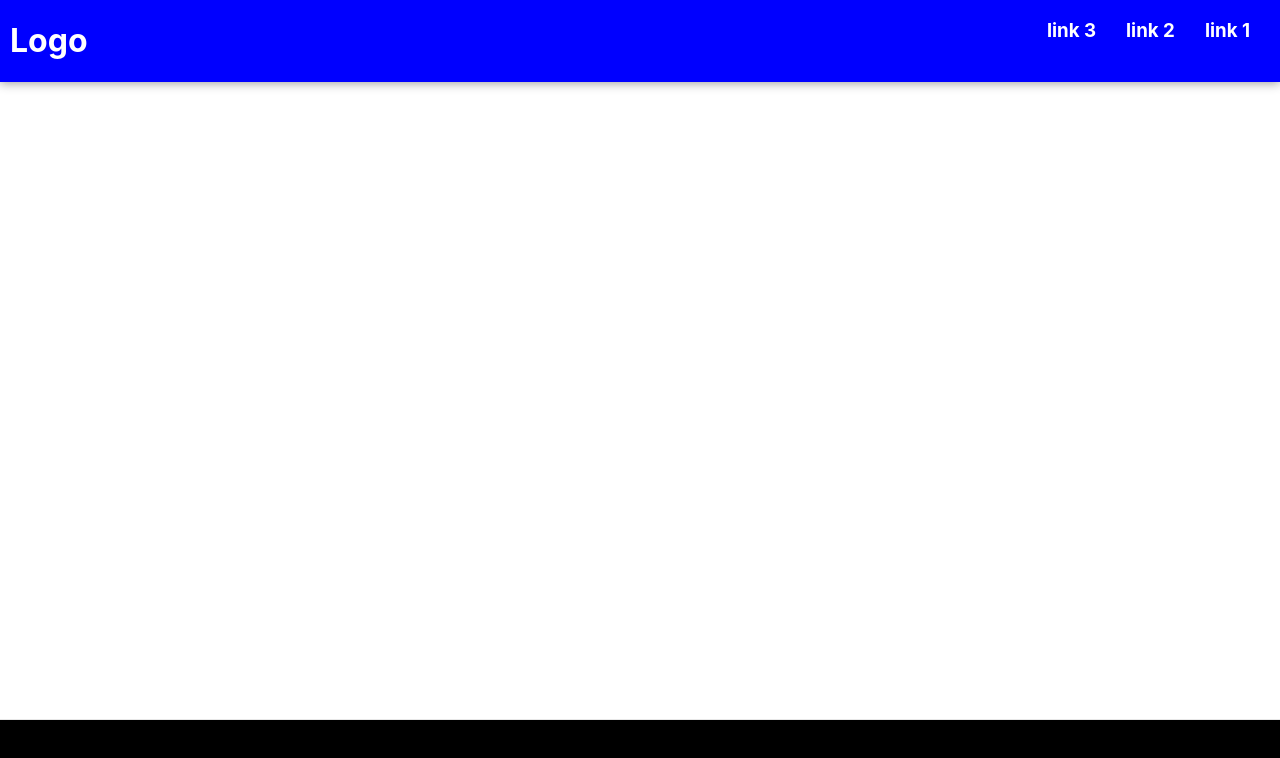
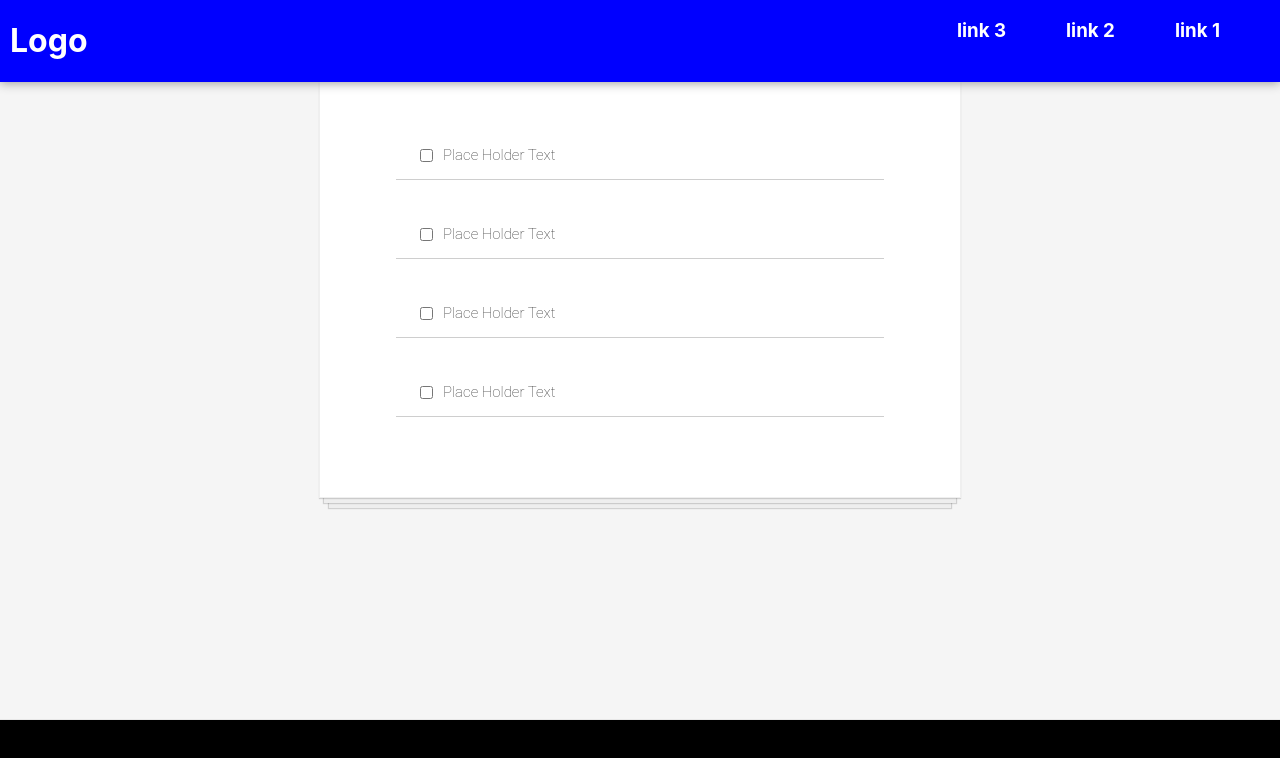
Before and after one commit to cmelby/ReactToDo, a React (Create React App) app in the folder todo/: page / in a window 1280 px wide. Shown: the top 758 px of the page. Built offline with nearby package versions, Linux system fonts and the light colour scheme.

Commit message:
adding stylign to components and split out inputs into their own component

```diff
--- a/todo/src/components/MaintContent/MainContent.js
+++ b/todo/src/components/MaintContent/MainContent.js
@@ -1,14 +1,16 @@
 import React from 'react';
 import "./mainContent.css";
+import Todo from "../Todo/Todo"
 
 
 function MainContent() {
-
     return (
-        <div className="container">
-            <h1>Main content goes here</h1>
+        <div className="toDo">
+            <Todo/>
+            <Todo/>
+            <Todo/>
+            <Todo/>
         </div>
     )
 }
-
 export default MainContent;
--- a/todo/src/components/MaintContent/mainContent.css
+++ b/todo/src/components/MaintContent/mainContent.css
@@ -1,3 +1,26 @@
-.container {
+.toDo {
+
+        background-color: white;
+        margin: auto;
+        width: 50%;
+        display: flex;
+        flex-direction: column;
+        align-items: center;
+        border: 1px solid #efefef;
+        box-shadow:
+        /* The top layer shadow */
+            0 1px 1px rgba(0,0,0,0.15),
+                /* The second layer */
+            0 10px 0 -5px #eee,
+                /* The second layer shadow */
+            0 10px 1px -4px rgba(0,0,0,0.15),
+                /* The third layer */
+            0 20px 0 -10px #eee,
+                /* The third layer shadow */
+            0 20px 1px -9px rgba(0,0,0,0.15);
+        padding: 100px 0px 80px;
 
 }
+body {
+    background-color: whitesmoke;
+}
--- a/todo/src/components/Navbar/navbar.css
+++ b/todo/src/components/Navbar/navbar.css
@@ -2,7 +2,7 @@
 .row {
     width: 100%;
     height: auto;
-    position: absolute;
+    position: fixed;
     background-color: blue;
     box-shadow: 0px 1px 10px #999;
 }
@@ -17,5 +17,5 @@
 h3 {
     float: right;
     color: white;
-    margin-right: 30px;
+    margin-right: 60px;
 }
--- /dev/null
+++ b/todo/src/components/Todo/Todo.js
@@ -0,0 +1,14 @@
+import React from 'react'
+import "./todo.css"
+
+
+function Todo() {
+    return (
+        <div className="todoItem">
+            <input type="checkbox"/>
+            <p>Place Holder Text</p>
+        </div>
+    )
+}
+
+export default Todo;
--- /dev/null
+++ b/todo/src/components/Todo/todo.css
@@ -0,0 +1,22 @@
+
+.todoItem {
+    display: flex;
+    justify-content: flex-start;
+    align-items: center;
+    padding: 30px 20px 0;
+    width: 70%;
+    border-bottom: 1px solid #cecece;
+    font-family: Roboto, sans-serif;
+    font-weight: 100;
+    font-size: 15px;
+    color: #333333;
+}
+
+input[type=checkbox] {
+    margin-right: 10px;
+    font-size: 30px;
+}
+
+input[type=checkbox]:focus {
+    outline: 0;
+}
```
Also changed, not shown: todo/src/App.js (+5 -5 lines).
